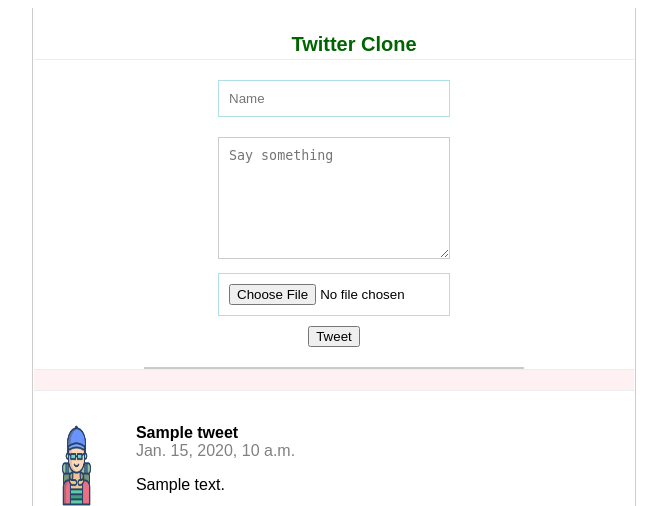
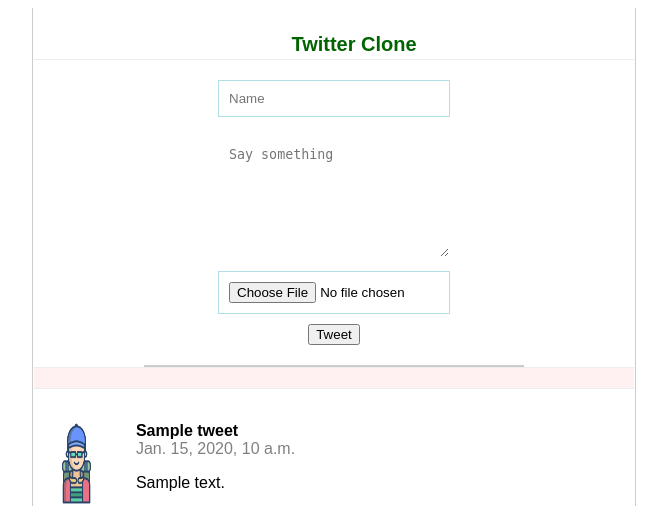
Before and after one commit to Soressa/Twitter_Clone, a Django app: template tweets/templates/tweets.html in a window 1280 px wide. Shown: the top 506 px of the page, without its empty margins (306-973 px from the left). Run offline with Django 3.2, Linux system fonts and the light colour scheme; the template is opened without the code that fills it: most values are stand-ins (such as "Sample title", 1, 10 or a date in 2020); grey boxes marked "Sample" are stand-in pictures.

Commit message:
added style css

```diff
--- a/tweets/static/css/style.css
+++ b/tweets/static/css/style.css
@@ -84,11 +84,12 @@ tweet
 }
 
 .tweet_form textarea {
-    border: 1px solid #ccc;
+    color: lightblue;
     width: 70%;
     height: 100px;
     margin: 10px;
     padding: 10px;
+    border: none;
 }
 
 .tweets ul {
```
